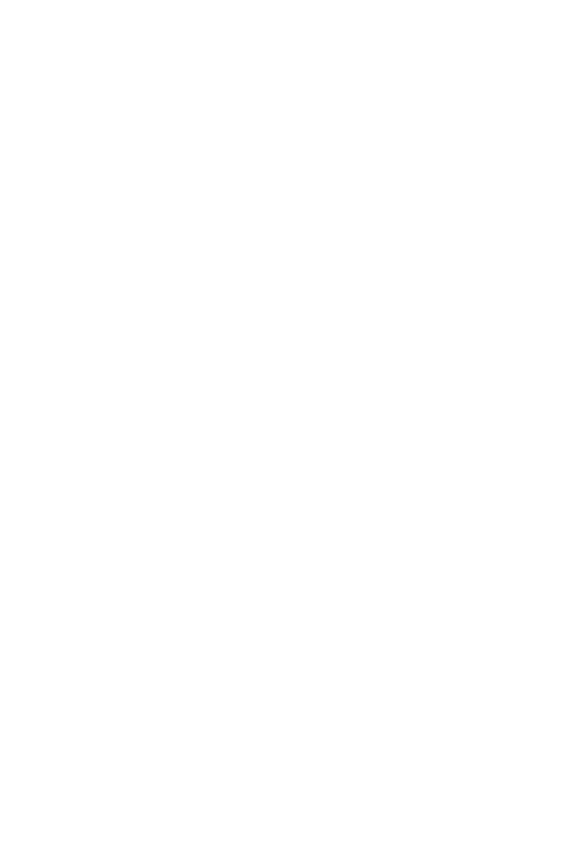
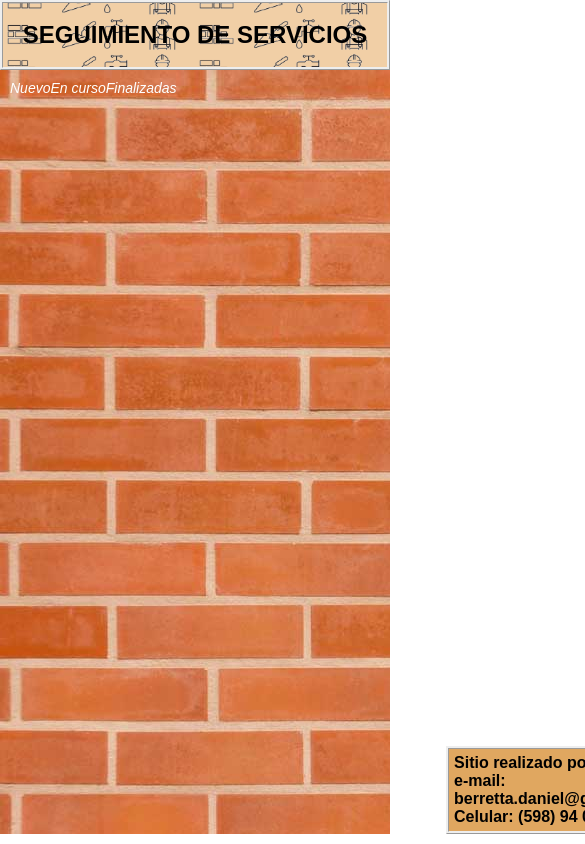
Before and after one commit to berrettadaniel/SenpaiEntrega2, a React (Create React App) app: page /servicio in a window 390 px wide. Before the commit this address had no page. Shown: the top 844 px of the page, 585 px wide, since content can reach past the window. Built offline with nearby package versions, Linux system fonts and the light colour scheme.

Commit message:
Servicio - revisar header y footer

```diff
--- a/src/App.jsx
+++ b/src/App.jsx
@@ -3,7 +3,7 @@
 import { OfrecemosPage } from './components/pages/OfrecemosPage';
 import { LoginPage } from './components/pages/LoginPage';
 import { ContactoPage } from './components/pages/ContactoPage';
-//import { ServicioPage } from './components/pages/ServicioPage';
+import { ServicioPage } from './components/pages/ServicioPage';
 
 export function App() {
     return (
@@ -18,7 +18,7 @@
             <Route path="ofrecemos" element={<OfrecemosPage />} />
             <Route path="login" element={<LoginPage />} />
             <Route path="contacto" element={<ContactoPage />} />
-{/*            <Route path="servicio" element={<ServicioPage />} /> */}
+            <Route path="servicio" element={<ServicioPage />} />
         </Routes>
     );
 }
--- a/src/assets/styles/styleService.css
+++ b/src/assets/styles/styleService.css
@@ -12,7 +12,7 @@
 
 
 /* HEADER */
-.header {
+.headerService {
     width: 100%;
     height: 80px;
     padding: 10px;
@@ -24,19 +24,19 @@
     background-size: 8%;
 }
 
-.header h1 {
+.headerService h1 {
     font-size: 24px;
     font-weight: bolder ;
     text-align: center;
     color: rgb(131, 51, 5);
 }
 
-.header strong {
+.headerService strong {
     font-weight: bolder ;
     color: rgb(131, 51, 5);
 }
 
-.header nav {
+.headerService nav {
     display: flex;
     padding: 10px;
     flex-direction: row;
@@ -50,7 +50,7 @@
 
 
 /* GRID DEL LAYOUT */
-.gridContainer {
+.gridContainerService {
     display: grid;
     grid-template-columns: 20% 80%;
     grid-template-rows: 80px 1fr;
@@ -63,17 +63,17 @@
 }
 
 /* FORMATOS DE TEXTO DEL GRID */
-.gridContainer h1 {
+.gridContainerService h1 {
     font-size: 40px;
     color: white;
 }
 
-.gridContainer h2 {
+.gridContainerService h2 {
     font-size: 30px;
     color: white;
 }
 
-.gridContainer p {
+.gridContainerService p {
     font-size: 20px;
     font-style: italic;
     color: white;
@@ -82,7 +82,7 @@
 
 /* PARTE SUPERIOR DEL GRID: Menu para Servicios (nuevo, en curso, finalizados) */
 /* .gridContainer .menuServicios */
-.gridContainer .menuServicios {
+.gridContainerService .menuServicios {
     display: flex;
     grid-area: menu;
     min-height: 100px;
@@ -113,7 +113,7 @@
 /* PARTE SUPERIOR DEL GRID */
 /* .gridContainer .presentation */
 /* Es la presentacion del objetivo general del sitio  */
-.gridContainer .presentation {
+.gridContainerService .presentation {
     display: flex;
     grid-area: mainRow;
     min-height: 100px;
@@ -127,7 +127,7 @@
 /* PARTE INFERIOR IZQUIERDA DEL GRID */
 /* .gridContainer .SearchService */
 /* Se explica el objetivo de poder encontrar diferentes servicios */
-.gridContainer .SearchService {
+.gridContainerService .SearchService {
     display: flex;
     grid-area: buscaServicio;
     flex-direction: column;
@@ -140,7 +140,7 @@
 /* PARTE INFERIOR DERECHA DEL GRID */
 /* .gridContainer .OfferJob */
 /* Se explica el objetivo de poder ofrecer servicios */
-.gridContainer .OfferJob {
+.gridContainerService .OfferJob {
     display: flex;
     grid-area: ofreceTrabajo;
     flex-direction: column;
@@ -152,7 +152,7 @@
 
 
 /* FOOTER */
-.footer {
+.footerService {
     display: flex;
     grid-area: footer;
     flex-wrap: wrap;
@@ -173,47 +173,47 @@
 @media (max-width: 768px) {
 
     /* HEADER PARA MOBILE */    /* esta seccion de mobile para el "header" esta pronta para este CSS */
-    .header {
+    .headerService {
         width: 100%;
         height: 70px;
         padding: 5px;
     }
 
-    .header h1 {
+    .headerService h1 {
         font-size: 14px;
         font-weight: bold;
     }
 
-    .header strong {
+    .headerService strong {
         font-weight: bold;
         font-size: 80%;
     }
 
 
     /* GRID DEL LAYOUT PARA MOBILE */
-    .gridContainer {
+    .gridContainerService {
         grid-template-rows: 0.5fr 1fr;
     }
 
     /* FORMATOS DE TEXTO DEL GRID PARA MOBILE */
-    .gridContainer h1 {
+    .gridContainerService h1 {
         font-size: 25px;
         color: white;
     }
 
-    .gridContainer h2 {
+    .gridContainerService h2 {
         font-size: 18px;
         color: white;
     }
 
-    .gridContainer p {
+    .gridContainerService p {
         font-size: 14px;
         font-style: italic;
         color: white;
     }
 
     /* FOOTER PARA MOBILE */
-    .footerOffer {
+    .footerService {
         flex-direction: column;
         justify-content: left;
         align-items: left;
--- a/src/components/pages/ServicioPage.jsx
+++ b/src/components/pages/ServicioPage.jsx
@@ -0,0 +1,53 @@
+import '../../assets/styles/styleService.css';
+import { Header } from '../common/Header';
+import { Footer } from '../common/Footer';
+
+// "serviceName" sera un parametro para los distintos servicios - opcion2
+// "UserName" sera un parametro para opcion3
+export function ServicioPage () {
+    return (
+        <>
+            <Header titulo = "SEGUIMIENTO DE SERVICIOS"
+                    opcion1 = "Volver"
+                    opcion2 = "Albañilería"
+                    opcion3 = "Hola Daniel" />
+
+            <div className="gridContainerService">
+
+                <div className="menuServicios">
+                    <p>Nuevo</p>
+                    <p>En curso</p>
+                    <p>Finalizadas</p>
+                </div>
+
+                <div>
+                    <p>Empresa</p>
+                    <p>telefono</p>
+                    <p>e-mail</p>
+                </div>
+
+                {/* En el mismo cuadro del grid,
+                        "1 formulario" para ingresar uno nuevo
+                        "1 formulario" para ver un trabajo en curso (lista de fechas y descripciones)
+                        "1 formulario" para ver las tareas finalizadas */}
+
+                <div className="formulario">
+                    <div className="nuevoForm"> {/* debe arrancar como display: none */}
+                        <p>Nuevo trabajo</p>
+                    </div>
+
+                    <div className="enCursoForm"> {/*} debe arrancar como display: none */}
+                        <p>Trabajo en curso</p>
+                    </div>
+
+                    <div className="finForm"> {/* debe arrancar como display: none */}
+                        <p>Finalizadas</p>
+                    </div>
+                </div>
+
+                {/* Footer */}
+                <Footer />
+            </div>
+        </>
+    );
+}
```
